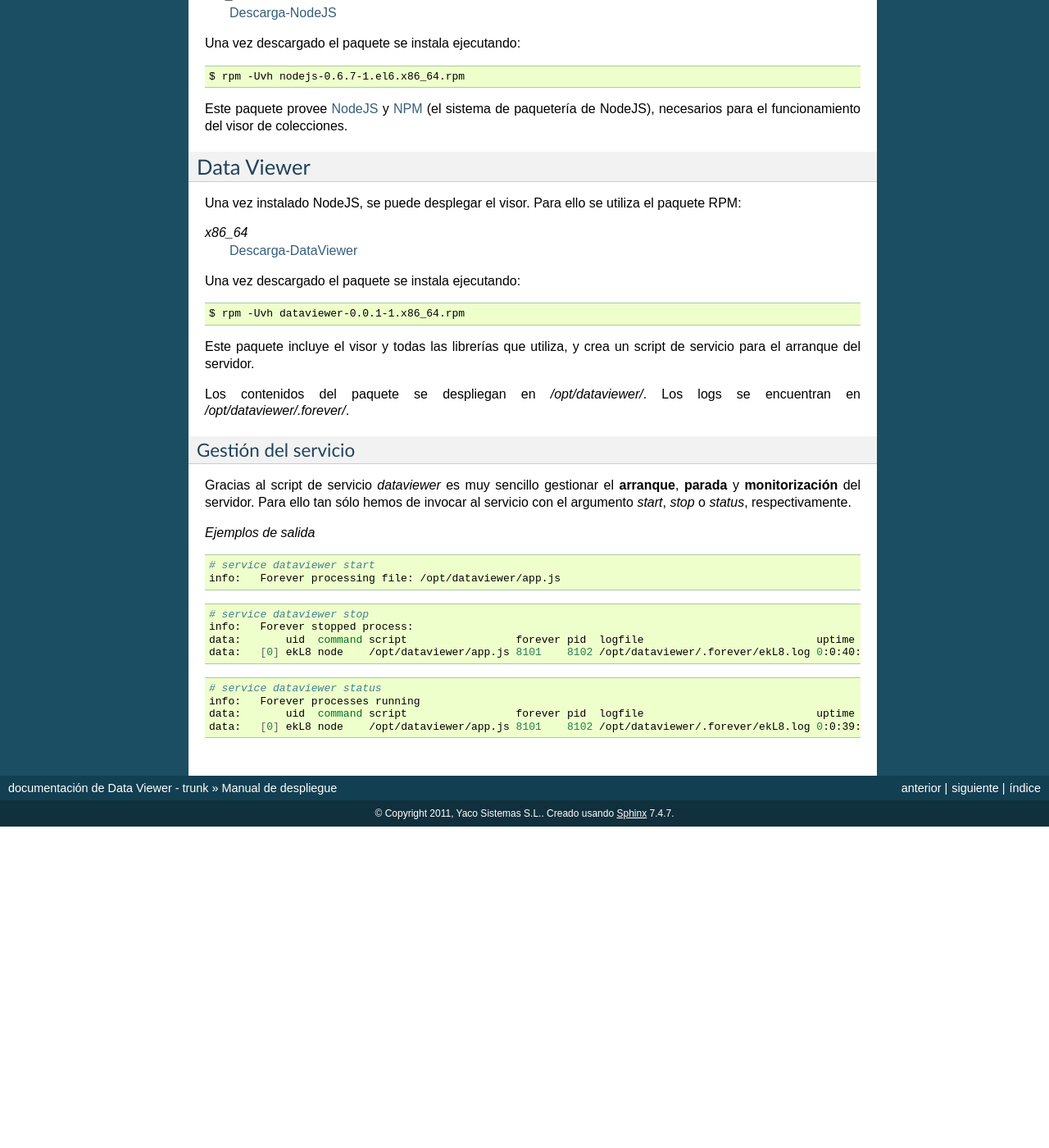
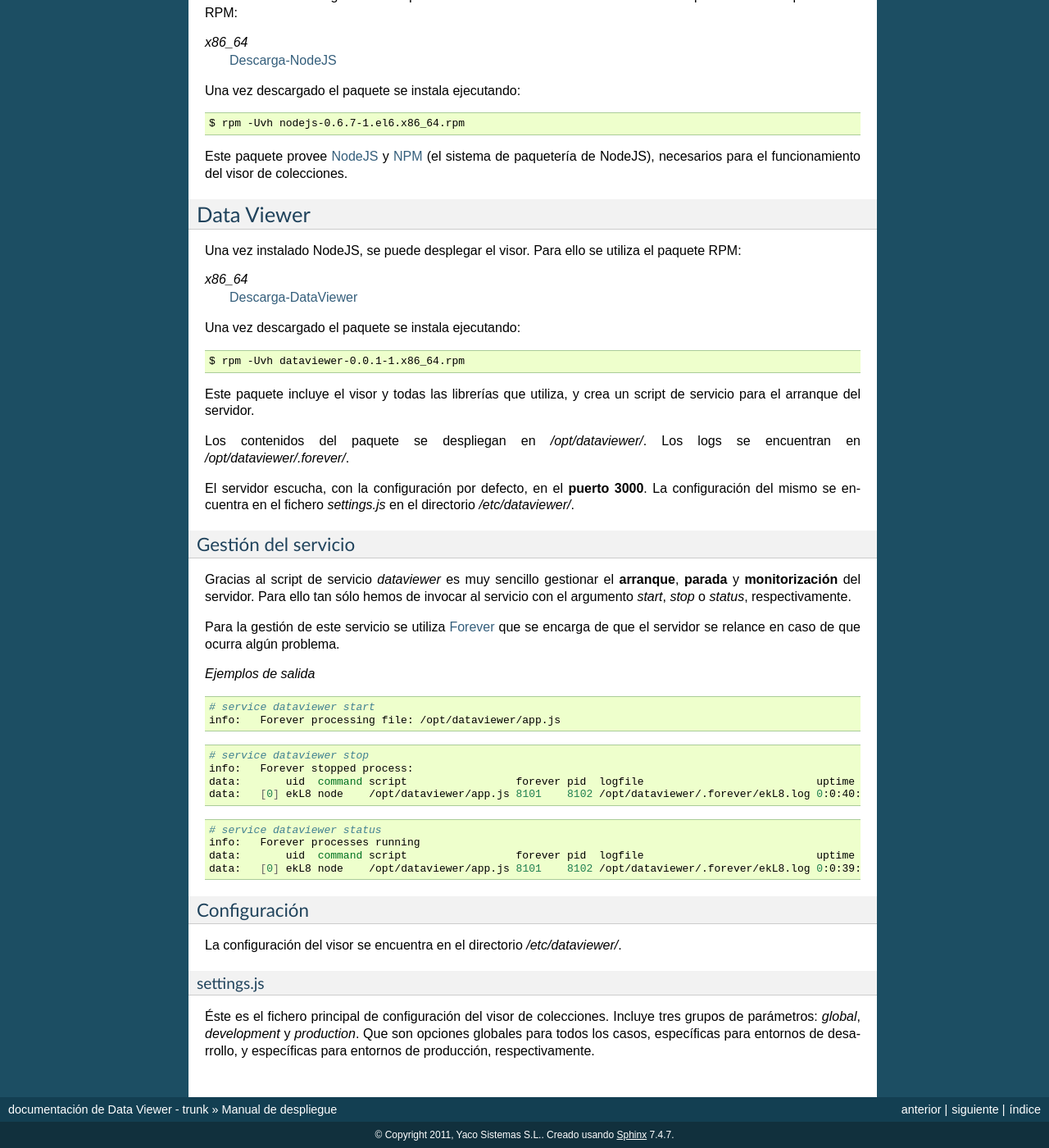
Before and after one commit to Yaco-Sistemas/gorql-viewer, a Sphinx documentation site: the page built from docs/source/deployment.rst, in a window 1280 px wide and 1400 px high, scrolled down 810 px. Shown: the whole window at 82% size. Built offline with Sphinx 7.4.7, drawn with Linux system fonts in a browser that asks for light colours; before the commit the page ends 1818 px from its top, so only the background shows below that; some of the changed text lies outside the part shown.

Commit message:
Ver #42 Añado información sobre la configuración del visor al manual

```diff
--- a/docs/source/deployment.rst
+++ b/docs/source/deployment.rst
@@ -38,6 +38,9 @@
 
 El visor de colecciones no tiene ninguna dependencia especial más allá de
 NodeJS, del que se proporciona también un paquete para su instalación.
+
+Las librerías que requiere el visor se distribuyen en el paquete del mismo, con
+lo que al instalar el visor se instalan también sus dependencias.
 
 NodeJS
 ======
@@ -85,6 +88,10 @@
 Los contenidos del paquete se despliegan en `/opt/dataviewer/`. Los logs se
 encuentran en `/opt/dataviewer/.forever/`.
 
+El servidor escucha, con la configuración por defecto, en el **puerto 3000**.
+La configuración del mismo se encuentra en el fichero `settings.js` en el
+directorio `/etc/dataviewer/`.
+
 Gestión del servicio
 --------------------
 
@@ -92,6 +99,11 @@
 **arranque**, **parada** y **monitorización** del servidor. Para ello tan sólo
 hemos de invocar al servicio con el argumento *start*, *stop* o *status*,
 respectivamente.
+
+Para la gestión de este servicio se utiliza Forever_ que se encarga de que el
+servidor se relance en caso de que ocurra algún problema.
+
+.. _Forever: https://github.com/nodejitsu/forever
 
 *Ejemplos de salida*
 
@@ -113,3 +125,16 @@
  info:   Forever processes running
  data:       uid  command script                 forever pid  logfile                           uptime
  data:   [0] ekL8 node    /opt/dataviewer/app.js 8101    8102 /opt/dataviewer/.forever/ekL8.log 0:0:39:15.924
+
+Configuración
+-------------
+
+La configuración del visor se encuentra en el directorio `/etc/dataviewer/`.
+
+settings.js
+~~~~~~~~~~~
+
+Éste es el fichero principal de configuración del visor de colecciones. Incluye
+tres grupos de parámetros: *global*, *development* y *production*. Que son
+opciones globales para todos los casos, específicas para entornos de desarrollo,
+y específicas para entornos de producción, respectivamente.
```
